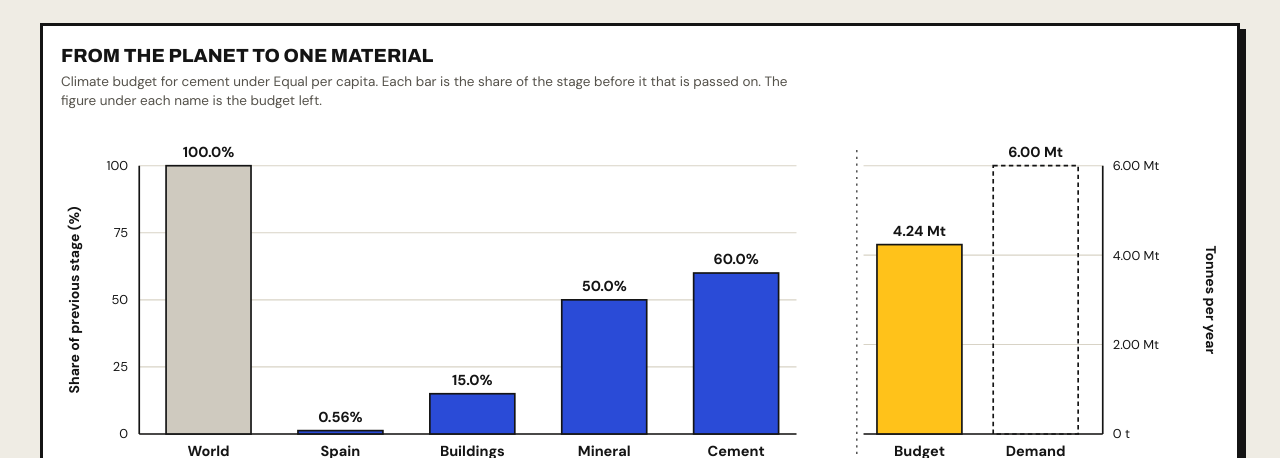
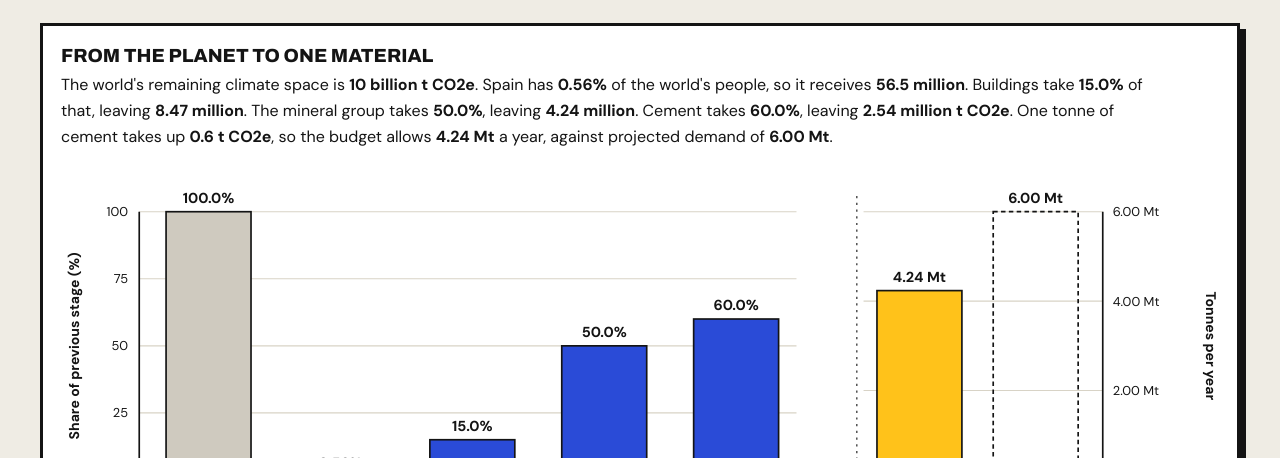
Before and after one commit to jasbritt/jasbritt.github.io, a plain HTML site: page fair-material-budgets/index.html in a window 1280 px wide. Shown: the part 642-1100 px from the top of the page. Drawn offline with nearby package versions, Linux system fonts and the light colour scheme.

Commit message:
Replace first chart caption with a step-by-step explanation
Co-Authored-By: Claude Fable 5.2 <noreply@anthropic.com>
Claude-Session: https://claude.ai/code/session_01HRb7TRipjTSQWPYPQQTMaX

```diff
--- a/fair-material-budgets/index.html
+++ b/fair-material-budgets/index.html
@@ -44,6 +44,8 @@ h2{font-family:var(--display);font-stretch:125%;font-weight:900;font-size:clamp(
 .chart{background:var(--surface);border:3px solid var(--ink);padding:16px 18px 14px;min-width:0;box-shadow:6px 6px 0 var(--ink)}
 .chart.wide{grid-column:1/-1}
 .chart h4{font-family:var(--display);font-stretch:112%;font-weight:800;font-size:19px;text-transform:uppercase;margin:0 0 2px}
+#c0cap{font-size:16px;line-height:1.65;color:var(--ink);max-width:100ch;margin-bottom:16px}
+#c0cap b{font-weight:700}
 .chart .cap{font-size:13.5px;color:var(--muted);margin:0 0 10px;max-width:80ch}
 .chart svg{display:block;width:100%;height:auto}
 .chart svg text{font-family:var(--body);fill:var(--ink)}
@@ -227,6 +229,7 @@ function fT(t){ if(!isFinite(t)) return "gap"; const a=Math.abs(t);
   if(a>=1e6) return nf(2).format(t/1e6)+" Mt"; if(a>=1e3) return nf(1).format(t/1e3)+" kt"; return nf(0).format(t)+" t"; }
 function fN(v,unit){ if(!isFinite(v)) return "gap";
   return new Intl.NumberFormat(loc(),{maximumSignificantDigits:4}).format(v)+(unit?" "+unit:""); }
+const fC=v=>new Intl.NumberFormat(loc(),{notation:"compact",compactDisplay:"long",maximumSignificantDigits:3}).format(v);
 const pct = v => isFinite(v) ? nf(1).format(v*100)+"%" : "gap";
 const esc = s => String(s).replace(/[&<>"]/g,c=>({"&":"&amp;","<":"&lt;",">":"&gt;",'"':"&quot;"}[c]));
 
@@ -427,7 +430,6 @@ function chartAlloc(R,mat,prin,indName){
   const r=R.rows.find(x=>x.p===prin&&x.mat===mat&&x.ind===indName), m=S.materials.find(x=>x.name===mat);
   if(!r||!m) return "<p>Choose a material and an indicator.</p>";
   const VW=1036, top=40, bh=240, base=top+bh, ax=70, bw=76, u=r.unit;
-  const fC=v=>new Intl.NumberFormat(loc(),{notation:"compact",compactDisplay:"long",maximumSignificantDigits:3}).format(v);
   const pc=f=>f<0.02?nf(2).format(f*100)+"%":pct(f);
   const st=[
     {t:"World",f:1,v:r.X,ref:1},
@@ -562,7 +564,7 @@ function chartOvershoot(R){
 function renderOut(){
   const space=$("space").value, R=compute(S,space), mat=$("selMat").value, prin=$("selPrin").value;
   const ind=$("selInd").value;
-  $("c0cap").textContent=`${ind} budget for ${mat?mat.toLowerCase():"material"} under ${prin}. Each bar is the share of the stage before it that is passed on. The figure under each name is the budget left.`;
+  $("c0cap").innerHTML=explain(R,mat,prin,ind,space);
   $("c0").innerHTML=chartAlloc(R,mat,prin,ind); renderHeat(R,prin,space); renderMap(R,mat,prin);
   renderHero(R,mat,prin,ind);
   const leg=PRIN.map((p,k)=>`<span><i style="background:${PCOL[k]}"></i>${p}</span>`).join("");
@@ -615,6 +617,34 @@ function renderOut(){
   localise();
 }
 
+/* Step-by-step sentence under the first chart. Written in both languages here because it mixes bold numbers with text. */
+function explain(R,mat,prin,ind,space){
+  const r=R.rows.find(x=>x.p===prin&&x.mat===mat&&x.ind===ind), m=S.materials.find(x=>x.name===mat);
+  if(!r||!m) return "";
+  const es=LANG==="es", B=x=>`<b>${x}</b>`, u=esc(r.unit), pc=f=>f<0.02?nf(2).format(f*100)+"%":pct(f), fin=isFinite;
+  const gapTxt=es?" El siguiente paso todavía no tiene datos.":" The next step has no data yet.";
+  const mN=esc(es?nmL(mat):mat.toLowerCase()), gN=esc(es?nmL(m.group):m.group.toLowerCase()), iN=esc(es?nmL(ind):ind.toLowerCase()), D=nz(m.demand);
+  const need=prin==="Human needs", parts=[];
+  if(!fin(r.X)) return gapTxt.trim();
+  parts.push(es?`El espacio ${space==="RSOS"?"restante":"total"} de ${iN} del mundo es de ${B(fC(r.X)+" "+u)}.`
+               :`The world's ${space==="RSOS"?"remaining":"full"} ${iN} space is ${B(fC(r.X)+" "+u)}.`);
+  parts.push(es?`España tiene el ${B(pc(r.share))} de la población mundial${r.cap!==1?` y un factor de capacidad de ${B(nf(2).format(r.cap))}`:""}, por lo que recibe ${B(fC(r.spain))}.`
+               :`Spain has ${B(pc(r.share))} of the world's people${r.cap!==1?` and a capability factor of ${B(nf(2).format(r.cap))}`:""}, so it receives ${B(fC(r.spain))}.`);
+  if(!fin(r.bld)) return parts.join(" ")+gapTxt;
+  parts.push(es?`A ${need?"la vivienda y la infraestructura esencial":"la edificación"} le corresponde el ${B(pct(r.bs))} de esa cantidad, lo que deja ${B(fC(r.bld))}${r.capped?" tras aplicar el límite de capacidad local":""}.`
+               :`${need?"Housing and essential infrastructure take":"Buildings take"} ${B(pct(r.bs))} of that, leaving ${B(fC(r.bld))}${r.capped?" after the local capacity cap":""}.`);
+  if(!fin(r.g)) return parts.join(" ")+gapTxt;
+  parts.push(es?`Al grupo de ${gN} le corresponde el ${B(pct(r.g))}, lo que deja ${B(fC(r.bld*r.g))}.`
+               :`The ${gN} group takes ${B(pct(r.g))}, leaving ${B(fC(r.bld*r.g))}.`);
+  if(!fin(r.ws)) return parts.join(" ")+gapTxt;
+  parts.push(es?`A ${mN} le corresponde el ${B(pct(r.ws))}, lo que deja ${B(fC(r.env)+" "+u)}.`
+               :`${esc(mat)} takes ${B(pct(r.ws))}, leaving ${B(fC(r.env)+" "+u)}.`);
+  if(!fin(r.annual)) return parts.join(" ")+gapTxt;
+  parts.push(es?`Una tonelada de ${mN} ocupa ${B(fN(r.IF)+" "+u)}, por lo que el presupuesto permite ${B(fT(r.annual))} al año${r.yrs>1?`, repartido en ${B(r.yrs)} años`:""}${fin(D)?`, frente a una demanda prevista de ${B(fT(D))}`:""}.`
+               :`One tonne of ${mN} takes up ${B(fN(r.IF)+" "+u)}, so the budget allows ${B(fT(r.annual))} a year${r.yrs>1?`, spread over ${B(r.yrs)} years`:""}${fin(D)?`, against projected demand of ${B(fT(D))}`:""}.`);
+  return parts.join(" ");
+}
+
 function renderHero(R,mat,prin,ind){
   const b=R.binding.find(x=>x.mat===mat&&x.p===prin), r=R.rows.find(x=>x.p===prin&&x.mat===mat&&x.ind===ind)||{};
   const tile=(k,v,u,cls)=>`<div class="tile ${cls||""}"><span>${k}</span><b>${v}<i>${u||""}</i></b></div>`;
```
